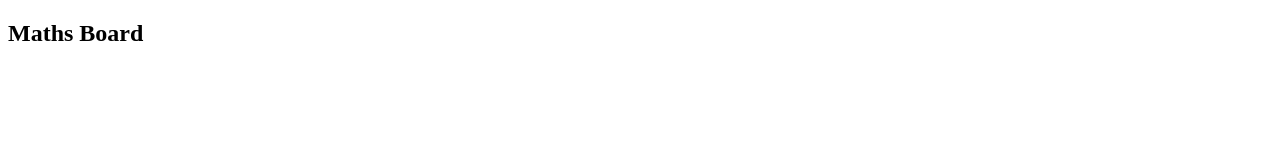
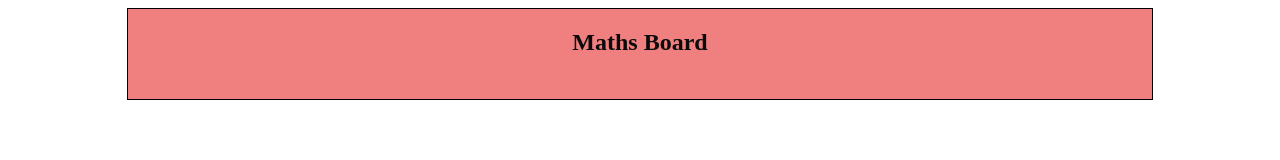
Before and after one commit to nashee/js-01, a plain HTML site: page index.html in a window 1280 px wide. Drawn offline with Linux system fonts and the light colour scheme.

Commit message:
layout started

```diff
--- a/style.scss
+++ b/style.scss
@@ -0,0 +1,22 @@
+
+.wrapper {
+    width: 1024px;
+    border: solid black 1px;
+    margin: 0 auto;
+    header {
+        width: 100%;
+        height: 90px;
+        text-align: center;
+        background: lightcoral;
+        h2 {
+            margin: 0;
+            padding-top: 20px;
+            color: rgb(12, 11, 11)
+        }
+    }
+    .main {
+        width: 100%;
+        height: 600px;
+        border: 1px solid brown;
+    }
+} /*  end of wrapper     */
```
Also changed, not shown: style.css, 1 other file.
